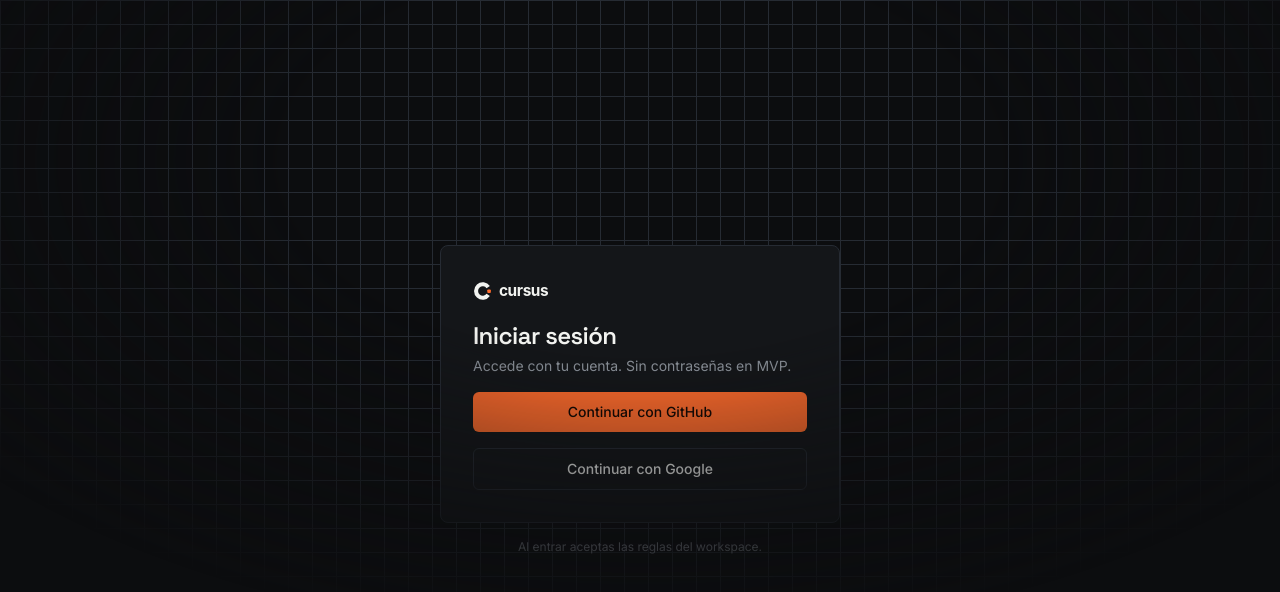
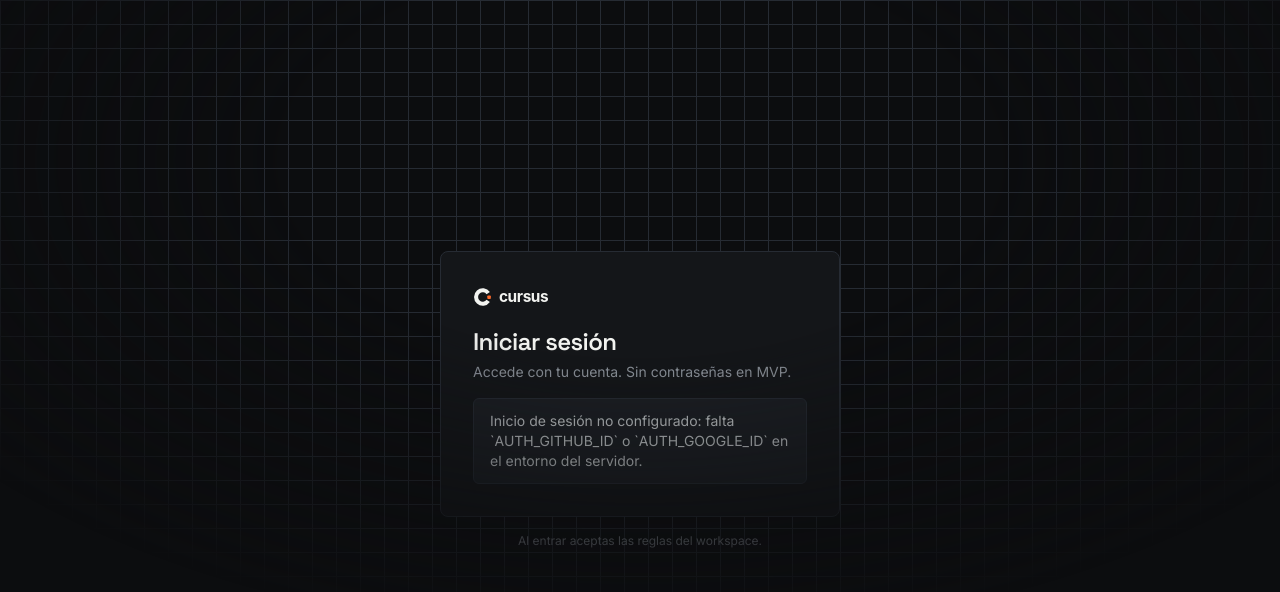
Before and after one commit to ElAdagioDeJP/Cursus, a Next.js app: page /sign-in in a window 1280 px wide. Shown: the top 592 px of the page. Built offline with nearby package versions, Linux system fonts and the light colour scheme; no server answers.

Commit message:
fix: sign-in solo muestra providers OAuth con credenciales configuradas

```diff
--- a/src/app/(auth)/sign-in/page.tsx
+++ b/src/app/(auth)/sign-in/page.tsx
@@ -1,5 +1,10 @@
 import Image from "next/image";
 import { signIn } from "@/auth/config";
+
+// Solo se muestra el botón del provider con credenciales en el entorno.
+// Evita mandar al usuario a un `Error 401: invalid_client` garantizado.
+const githubEnabled = Boolean(process.env.AUTH_GITHUB_ID);
+const googleEnabled = Boolean(process.env.AUTH_GOOGLE_ID);
 
 export default function SignInPage() {
   return (
@@ -21,6 +26,7 @@
                 Accede con tu cuenta. Sin contraseñas en MVP.
               </p>
             </div>
+            {githubEnabled && (
               <form
                 action={async () => {
                   "use server";
@@ -34,6 +40,8 @@
                   Continuar con GitHub
                 </button>
               </form>
+            )}
+            {googleEnabled && (
               <form
                 action={async () => {
                   "use server";
@@ -47,6 +55,16 @@
                   Continuar con Google
                 </button>
               </form>
+            )}
+            {!githubEnabled && !googleEnabled && (
+              <p
+                role="alert"
+                className="rounded-md border border-cursus-border bg-cursus-surface-2 px-4 py-3 text-sm text-cursus-text-2"
+              >
+                Inicio de sesión no configurado: falta `AUTH_GITHUB_ID` o
+                `AUTH_GOOGLE_ID` en el entorno del servidor.
+              </p>
+            )}
           </div>
         </div>
         <p className="mt-4 text-center text-xs text-cursus-text-3">
```
Lines whose indentation alone changed are shown as unchanged.
